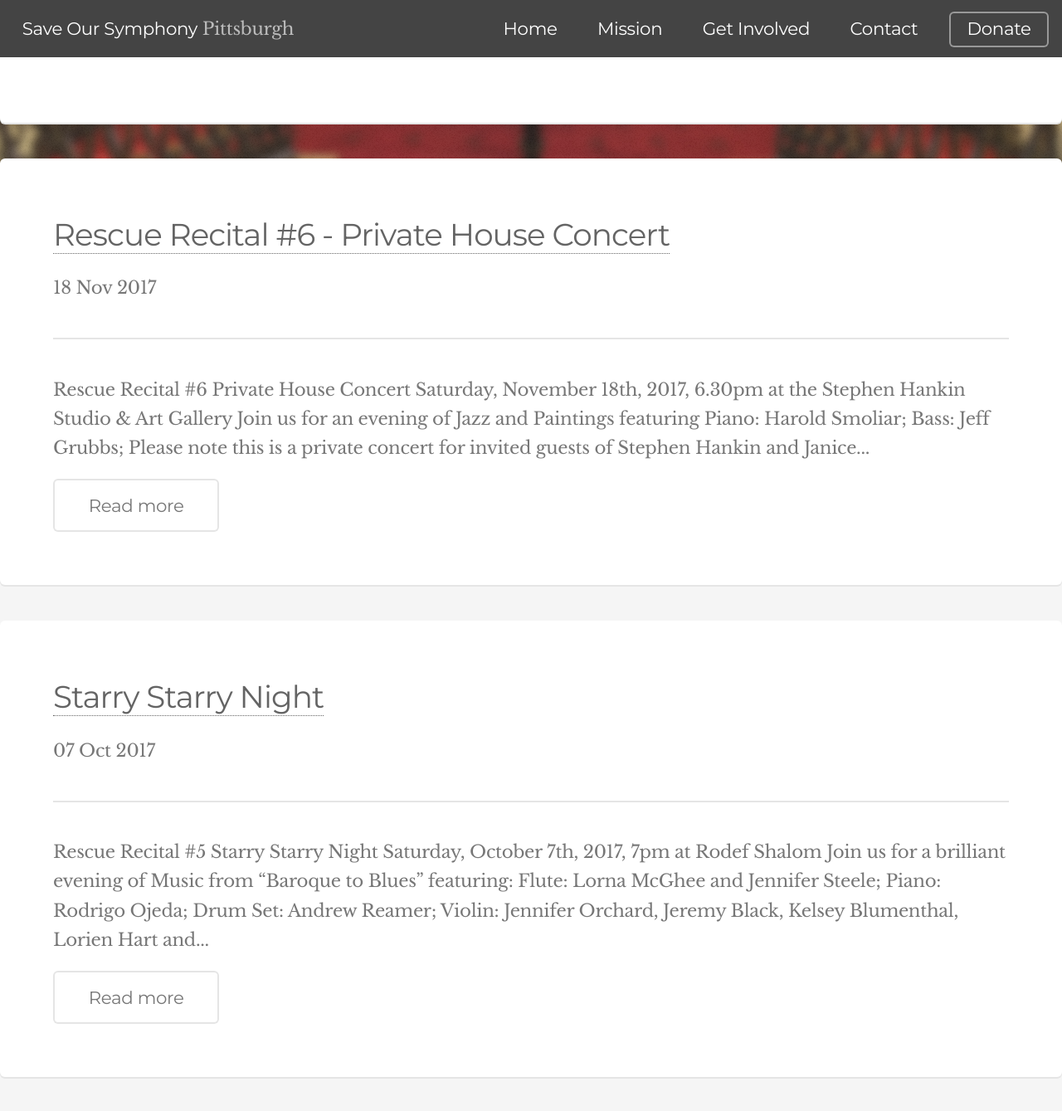
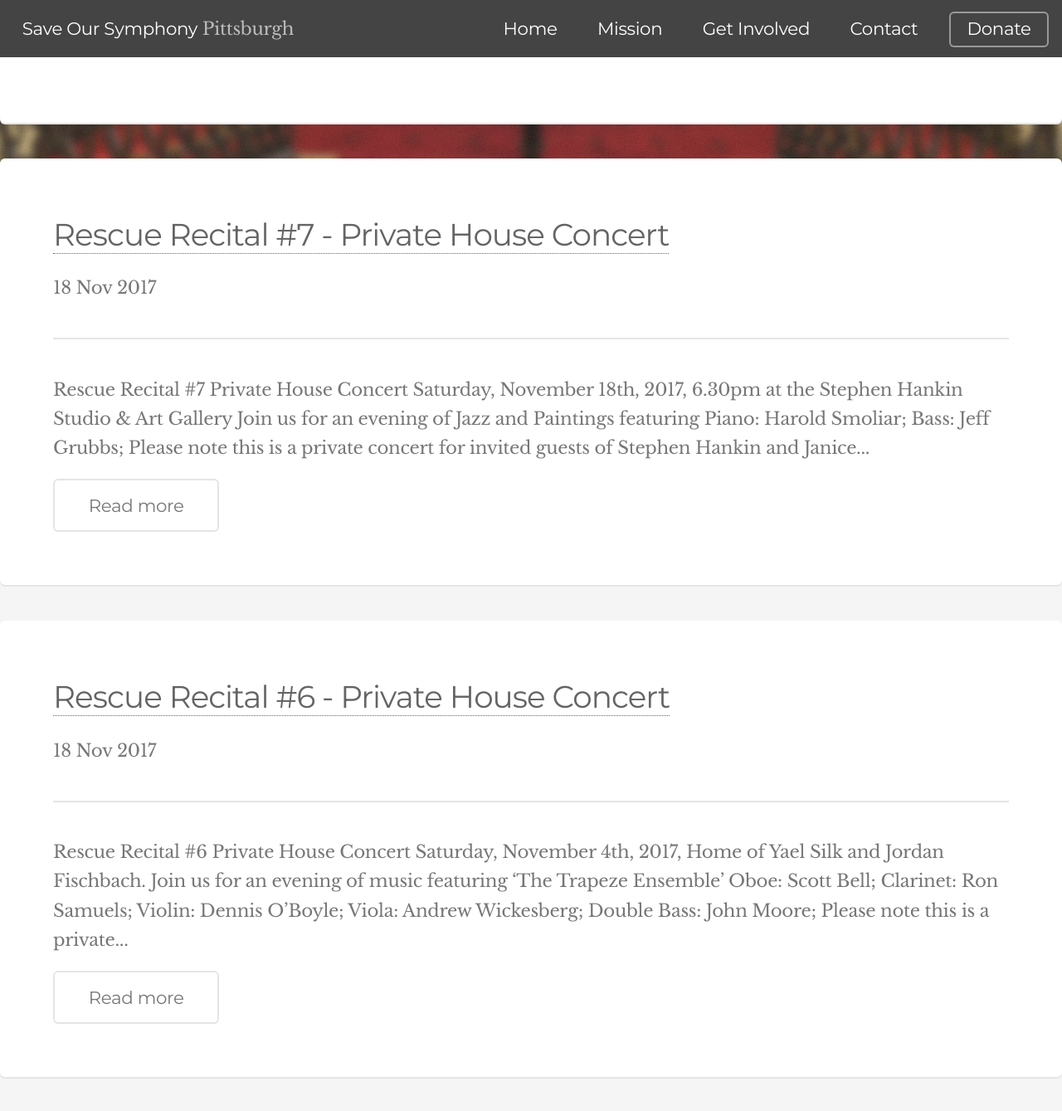
Before and after one commit to daraghbyrne/sospittsburgh, a Jekyll site: the page built from rescuerecitals.html, in a window 1280 px wide and 1400 px high, scrolled down 470 px. Shown: the top 1339 px of the window at 83% size. Built offline with Jekyll 4.4.1, drawn with Linux system fonts in a browser that asks for light colours; nearby versions of some CDN libraries.

Commit message:
recital #6

```diff
--- a/_posts/events/2017-11-18-recital-hertzman.markdown
+++ b/_posts/events/2017-11-04-recital-silk-fischbach.markdown
@@ -3,23 +3,21 @@ layout: post
 title:  "Rescue Recital #6 - Private House Concert"
 date:   2017-11-18 18:30:00 -0400
 categories: event events
-description: "An evening of Jazz and Paintings featuring PSO Musicians Harold Smoliar (piano) & Jeff Grubbs (bass)"
+description: "A private house concert at the Silk and Fischbach residence featuring PSO Musicians - The Trapeze Ensemble"
 ---
-
 
 #### Rescue Recital  #6
 ## Private House Concert
-### Saturday, November 18th, 2017, 6.30pm at the Stephen Hankin Studio & Art Gallery
+### Saturday, November 4th, 2017, Home of Yael Silk and Jordan Fischbach.
 
+> #### Join us for an evening of music featuring _'The Trapeze Ensemble'_ <br/>
+> _Oboe:_ Scott Bell; <br/>
+> _Clarinet:_ Ron Samuels; <br/>
+> _Violin:_ Dennis O’Boyle; <br/>
+> _Viola:_ Andrew Wickesberg; <br/>
+> _Double Bass:_ John Moore; <br/>
 
-<img src="/assets/images/event-hankin.jpeg" alt="Rescue Recital #6 - An evening of Jazz and Paintings" width="100%" style="min-width: 100px; max-width: 100%">
-
-
-> #### Join us for an evening of Jazz and Paintings featuring  <br/>
-> _Piano:_ Harold Smoliar; <br/>
-> _Bass:_ Jeff Grubbs; <br/>
-
-__Please note this is a private concert for invited guests of Stephen Hankin and Janice Kelly.__
+__Please note this is a private concert for invited guests of Yael Silk and Jordan Fischbach.__
 
 __Minimum donation:__ $50 per person. Larger donations gladly accepted.
 
--- /dev/null
+++ b/_posts/events/2017-11-18-recital-hankin-studio.markdown
@@ -0,0 +1,28 @@
+---
+layout: post
+title:  "Rescue Recital #7 - Private House Concert"
+date:   2017-11-18 18:30:00 -0400
+categories: event events
+description: "An evening of Jazz and Paintings featuring PSO Musicians Harold Smoliar (piano) & Jeff Grubbs (bass)"
+---
+
+
+#### Rescue Recital  #7
+## Private House Concert
+### Saturday, November 18th, 2017, 6.30pm at the Stephen Hankin Studio & Art Gallery
+
+
+<img src="/assets/images/event-hankin.jpeg" alt="Rescue Recital #6 - An evening of Jazz and Paintings" width="100%" style="min-width: 100px; max-width: 100%">
+
+
+> #### Join us for an evening of Jazz and Paintings featuring  <br/>
+> _Piano:_ Harold Smoliar; <br/>
+> _Bass:_ Jeff Grubbs; <br/>
+
+__Please note this is a private concert for invited guests of Stephen Hankin and Janice Kelly.__
+
+__Minimum donation:__ $50 per person. Larger donations gladly accepted.
+
+RSVP by [getting your tickets online](https://squareup.com/store/save-our-symphony-pittsburgh) or send checks made out to SOS Pittsburgh to: 5868-A Ellsworth Avenue, Pittsburgh, 15232.
+
+One hundred percent of your donation goes into our donor-designated fund, through the Pittsburgh Foundation, to promote community outreach and support of the Pittsburgh Symphony Orchestra and its musicians.
```
